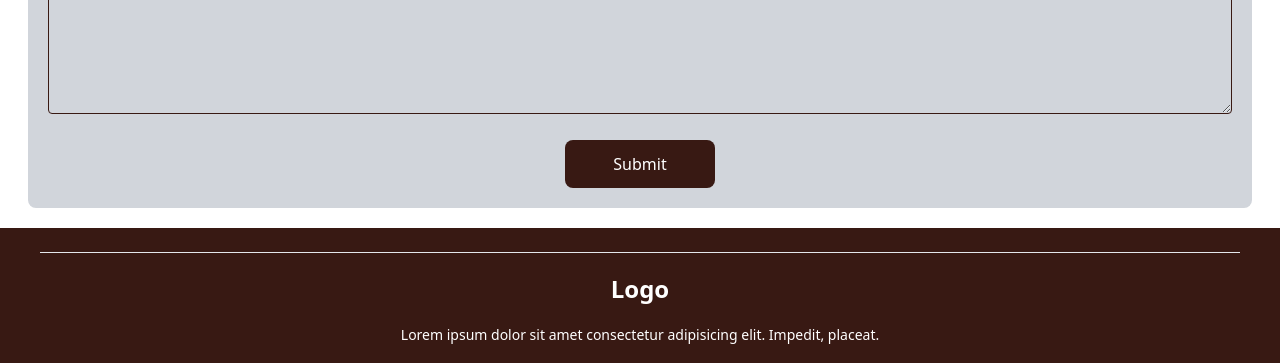
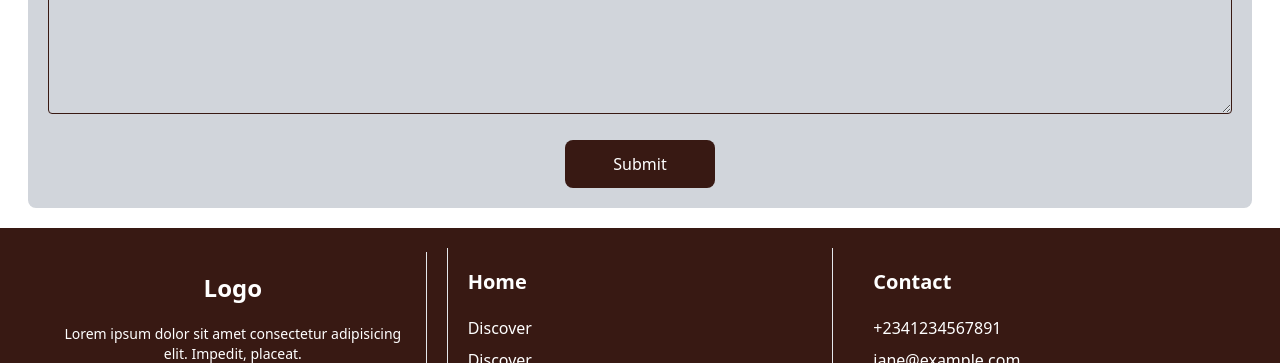
Before and after one commit to BoltUltra/shoeWebsite, a plain HTML site: page index.html in a window 1280 px wide. Shown: the part 3367-3730 px from the top of the page. Drawn offline with Linux system fonts and the light colour scheme.

Commit message:
Finished with the footer

```diff
--- a/index.html
+++ b/index.html
@@ -243,8 +243,8 @@
 	</main>
 
 	<footer class="bg-primary text-white">
-		<div class="grid mx-10 text-center py-5">
-			<div class="space-y-5 py-5 border-y my-1">
+		<div class="grid md:grid-cols-3 md:gap-x-5 mx-10 text-center py-5">
+			<div class="space-y-5 py-5 md:px-5 border-y md:border-y-0 md:border-r my-1">
 				<h2 class="font-extrabold text-2xl">Logo</h2>
 				<p class="text-sm">Lorem ipsum dolor sit amet consectetur adipisicing elit. Impedit, placeat.</p>
 				<div class="space-x-4 text-center">
@@ -254,7 +254,7 @@
 					<i class="fa-brands fab fa-whatsapp"></i>
 				</div>
 			</div>
-			<div class="space-y-5 py-5 border-y text-left mb-1">
+			<div class="space-y-5 py-5 md:px-5 border-y md:border-y-0 text-left mb-1 md:border-x">
 				<h4 class="font-bold text-xl">Home</h4>
 				<div class="font-light space-y-2">
 					<div><a href="">Discover</a></div>
@@ -262,7 +262,7 @@
 					<div><a href="">Discover</a></div>
 				</div>
 			</div>
-			<div class="space-y-5 py-5 border-y text-left mb-1">
+			<div class="space-y-5 py-5 md:px-5 border-y md:border-y-0 text-left mb-1">
 				<h4 class="font-bold text-xl">Contact</h4>
 				<div class="font-light space-y-2">
 					<div><a href="">+2341234567891</a></div>
```
Also changed, not shown: dist/app.css.
